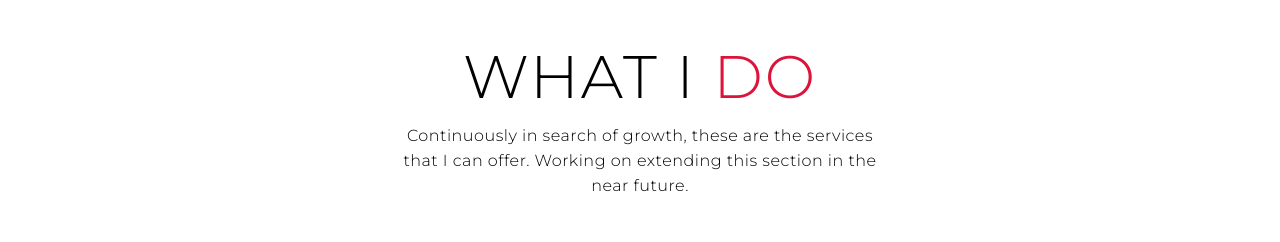
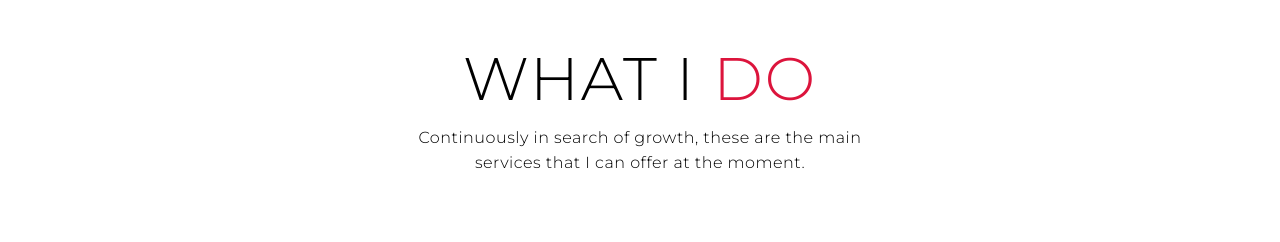
Before and after one commit to anaes0/new__portfolio, a plain HTML site: page index.html in a window 1280 px wide. Shown: the part 860-1102 px from the top of the page. Drawn offline with Linux system fonts and the light colour scheme; grey boxes are pictures that could not be loaded.

Commit message:
what I do section update

```diff
--- a/index.html
+++ b/index.html
@@ -83,8 +83,8 @@
         <div class="service-top">
           <h1 class="section-title">What I <span>Do</span></h1>
           <p>
-            Continuously in search of growth, these are the services that I can
-            offer. Working on extending this section in the near future.
+            Continuously in search of growth, these are the main services that I
+            can offer at the moment.
           </p>
         </div>
         <div class="service-bottom">
```
